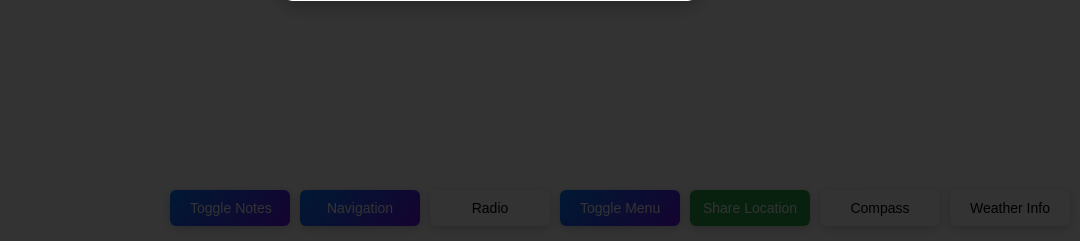
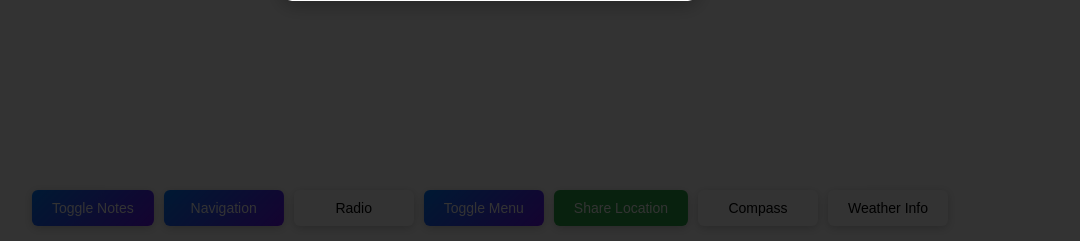
Before and after one commit to noatuh/locatormap, a Flask app: page / in a window 1280 px wide. Shown: the part 559-800 px from the top of the page, without its empty margins (150-1230 px from the left). Run offline with Flask 3, Linux system fonts and the light colour scheme; parts of the project's set-up code (start-up, migrations or seed data) failed here and were passed over.

Commit message:
centered menu items

```diff
--- a/templates/index.html
+++ b/templates/index.html
@@ -199,10 +199,13 @@
 
     /* Toggle buttons at bottom */
     #toggleButtons {
-      position: absolute; bottom: 15px; left: 50%;
-      transform: translateX(-50%); z-index: 1100;
-      width: 640px; /* Increased width for the weather button */
+      position: absolute;
+      bottom: 15px;
+      left: 50%;
+      transform: translateX(-50%);
+      z-index: 1100;
       display: flex;
+      justify-content: center;
       align-items: center;
       gap: 10px;
     }
```
